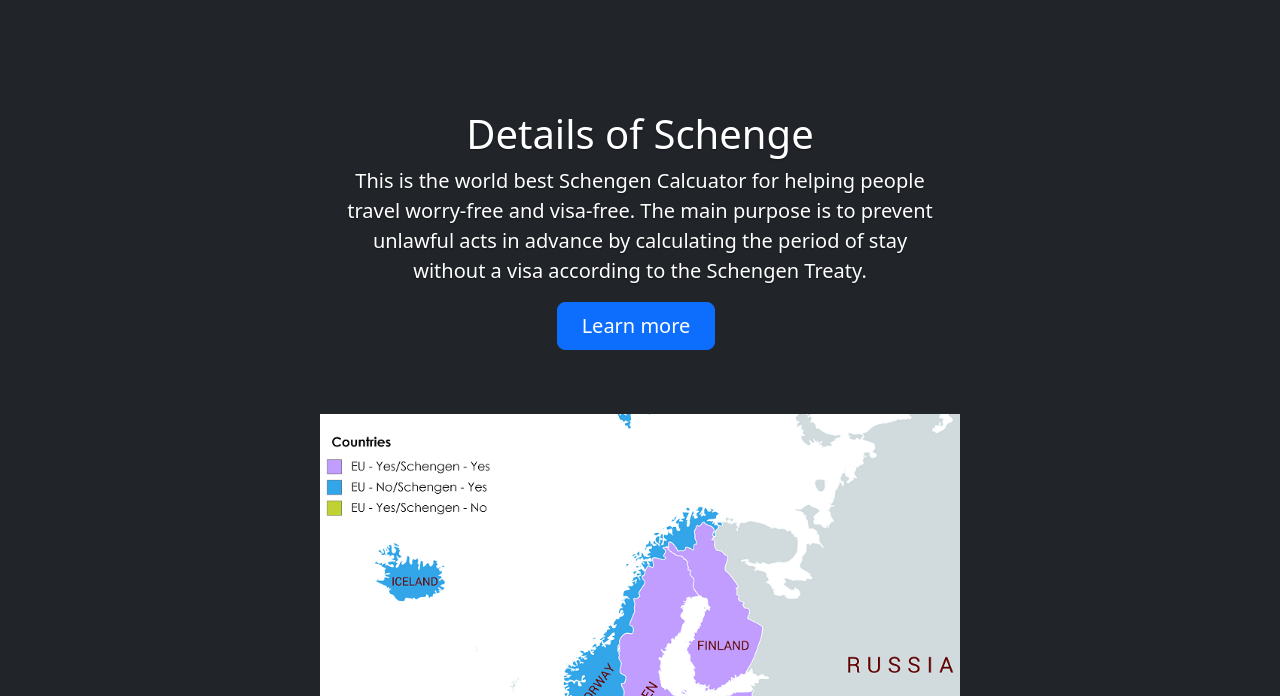
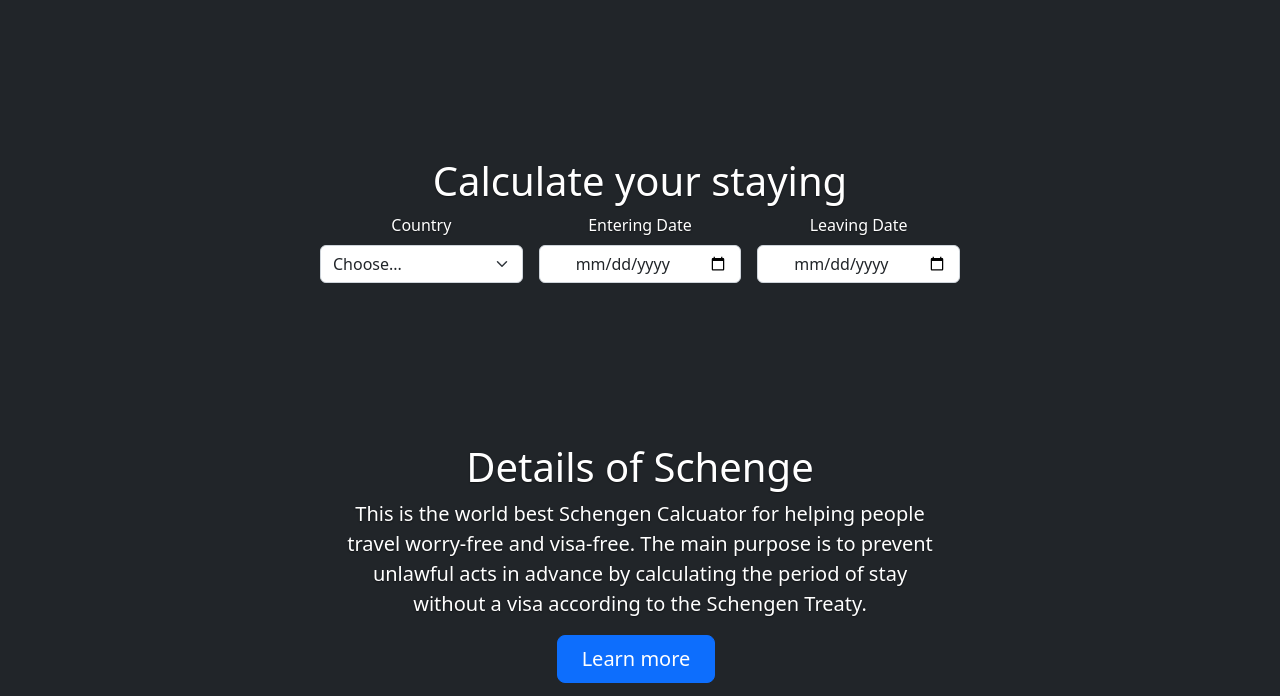
Before and after one commit to BitnooriLee/schengencalculator, a plain HTML site: page index.html in a window 1280 px wide. Shown: the part 837-1533 px from the top of the page. Drawn offline with Linux system fonts and the light colour scheme.

Commit message:
add date input

```diff
--- a/form-validation.css
+++ b/form-validation.css
@@ -3,13 +3,43 @@
 }
 
 
-.form-label{
-  font-size:calc(1.325rem + .9vw);
-  align-content: center;
-}
 
 
 .col-md-5{
   flex:0 0 auto;
   width:41.66666667%;
 }
+
+.col-md-4{
+  flex:0 0 auto;
+  width:33.3333333%;
+}
+
+
+
+.form-label {
+  text-align: left;
+}
+
+.date-select{
+
+  display:block;
+  width:100%;
+  padding:.375rem .75rem .375rem 2.25rem;
+  -moz-padding-start:calc(0.75rem - 3px);
+  font-size:1rem;
+  font-weight:400;
+  line-height:1.5;
+  color:#212529;
+  background-color:#fff;
+  background-repeat:no-repeat;
+  background-position:left .75rem center;
+  background-size:16px 12px;
+  border:1px solid #ced4da;
+  border-radius:.375rem;
+  transition:border-color .15s ease-in-out,box-shadow .15s ease-in-out;
+  -webkit-appearance:none;
+  -moz-appearance:none;
+  appearance:none}
+
+  @media (prefers-reduced-motion:reduce){.form-select{transition:none}}.form-select:focus{border-color:#86b7fe;outline:0;box-shadow:0 0 0 .25rem rgba(13,110,253,.25)}.form-select[multiple],.form-select[size]:not([size="1"]){padding-left:.75rem;background-image:none}.form-select:disabled{background-color:#e9ecef}.form-select:-moz-focusring{color:transparent;text-shadow:0 0 0 #212529}
--- a/index.html
+++ b/index.html
@@ -75,7 +75,7 @@
 </head>
 
 <body class="d-flex h-100 text-center text-bg-dark">
-
+  <div class="container">
   <div class="cover-container d-flex w-100 h-100 p-3 mx-auto flex-column">
     <header class="mb-auto">
       <div>
@@ -101,7 +101,9 @@
     </section>
     </main>
 <section id="choose-country" >
-      <label for="country" class="form-label">Select your citizenship status</label>
+    <h1>Select your citizenship status</h1>
+    <div class="row g-3">
+      <label for="country" class="form-label">Country</label>
       <div class="col-md-5">
       <select class="form-select" id="country" required>
         <option value="">Choose...</option>
@@ -170,7 +172,8 @@
         <option>Uruguay</option>
         <option>Vanuatu****</option>
         <option>Venezuela</option>
-      </select>
+    </select>
+    </div>
       <div class="invalid-feedback">
         Please select a valid country.
       </div>
@@ -181,10 +184,107 @@
       <button name="countrysubmit" id="countrysubmit" type="button" class="btn btn-primary btn-lg px-4 gap-3">Check
       </button>
     </div>//-->
-
     <div>
       <p class="lead" id="country-output"></p>
     </div>
+  </section>
+
+
+
+  <section id="Schengen-stay">
+      <h1>Calculate your staying</h1>
+      <div class="row g-3">
+      <div class="col-md-4">
+  <label for="country" class="form-label">Country</label>
+  <select class="form-select" id="country" required>
+      <option value="">Choose...</option>
+      <option>Schengen Area Countries</option>
+      <option>Other</option>
+      <option>Albania*</option>
+      <option>Andorra</option>
+      <option>Antigua and Barbuda</option>
+      <option>Argentina</option>
+      <option>Australia</option>
+      <option>Bahamas</option>
+      <option>Barbados</option>
+      <option>Bosnia and Herzegovina*</option>
+      <option>Brazil</option>
+      <option>Brunei</option>
+      <option>Canada</option>
+      <option>Chile</option>
+      <option>Colombia</option>
+      <option>Costa Rica</option>
+      <option>Dominica</option>
+      <option>El Salvador</option>
+      <option>Georgia</option>
+      <option>Grenada</option>
+      <option>Guatemala</option>
+      <option>Holy See (Vatican City State)</option>
+      <option>Honduras</option>
+      <option>Hong Kong S.A.R***</option>
+      <option>Israel</option>
+      <option>Japan</option>
+      <option>Kiribati</option>
+      <option>Macao S.A.R***</option>
+      <option>Malaysia</option>
+      <option>Marshall Islands</option>
+      <option>Mauritius</option>
+      <option>Mexico</option>
+      <option>Micronesia</option>
+      <option>Moldova*</option>
+      <option>Monaco</option>
+      <option>Montenegro*</option>
+      <option>Nauru</option>
+      <option>New Zealand</option>
+      <option>Nicaragua</option>
+      <option>North Macedonia*</option>
+      <option>Palau</option>
+      <option>Panama</option>
+      <option>Paraguay</option>
+      <option>Peru</option>
+      <option>Saint Kitts and Nevis</option>
+      <option>Saint Lucia</option>
+      <option>Saint Vincent</option>
+      <option>Samoa</option>
+      <option>Serbia*</option>
+      <option>Seychelles</option>
+      <option>Singapore</option>
+      <option>Solomon Islands</option>
+      <option>South Korea</option>
+      <option>Taiwan**</option>
+      <option>Timor Leste</option>
+      <option>Tonga</option>
+      <option>Trinidad and Tobago</option>
+      <option>Tuvalu</option>
+      <option>Ukraine</option>
+      <option>United Arab Emirates</option>
+      <option>United Kingdom</option>
+      <option>United States of America</option>
+      <option>Uruguay</option>
+      <option>Vanuatu****</option>
+      <option>Venezuela</option>
+  </select>
+      </div>
+
+
+
+      <div class="col-md-4">
+          <label for="entering_date" class="form-label">Entering Date</label>
+          <input type="date" class="date-select" id="entering_date" name="entering_date" required>
+          <div class="invalid-feedback">
+            Please provide a valid state.
+          </div>
+        </div>
+
+        <div class="col-md-4">
+            <label for="leaving_date" class="form-label">Leaving Date</label>
+            <input type="date" class="date-select" id="leaving_date" name="leaving_date" required>
+          <div class="invalid-feedback">
+            Zip code required.
+          </div>
+        </div>
+     </div>
+
   </section>
 
 <section id="Schenge-detail">
@@ -213,11 +313,12 @@
     <h1>Contact</h1>
   </section>
 </main>
+
     <footer class="mt-auto text-white-50">
       <p>Application by <a href="https://github.com/BitnooriLee" class="text-white">Bitnoori Lee</a>.</p>
     </footer>
 
-
+</div>
 
     <script src="./assets/dist/js/bootstrap.bundle.min.js"></script>
     <script src="form-validation.js"></script>
```
Also changed, not shown: package-lock.json (added).
